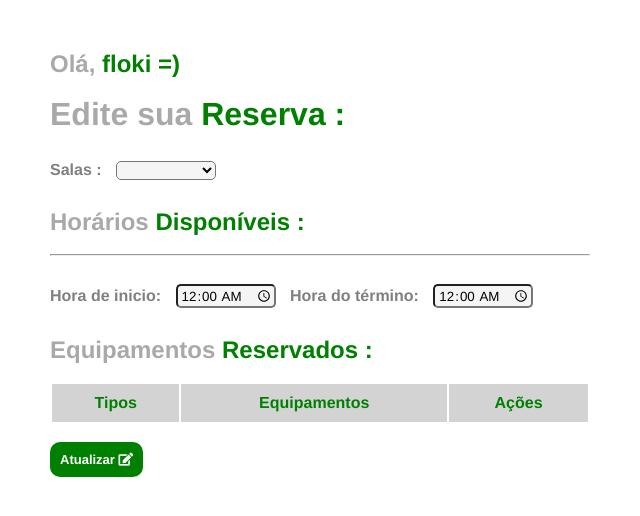
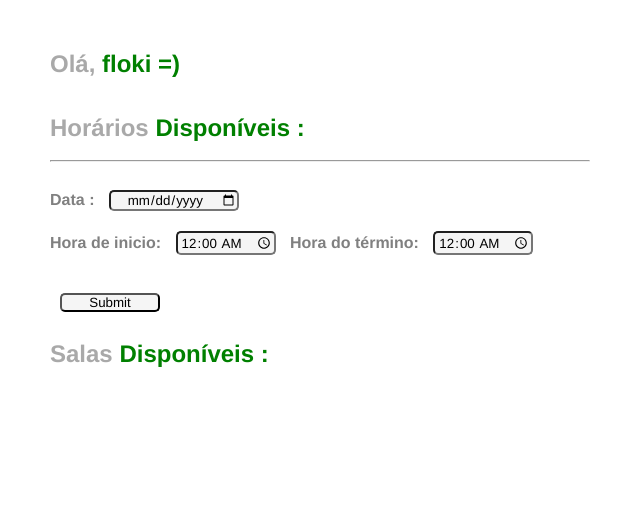
Before and after one commit to ranierivalenca/pep2-reservas, a PHP site: page / in a window 1280 px wide. Shown: the top 516 px of the page, without its empty margins (0-640 px from the left). Run offline with PHP 8.4, Linux system fonts and the light colour scheme; data that the repository does not hold is empty.

Commit message:
#14 exibição da tabela de salas via ajax e implementação do layout

```diff
--- a/index.php
+++ b/index.php
@@ -1,7 +1,4 @@
-<?php
-require_once "configs/pdoconn.php";
-
-?>
+<?php require_once "configs/pdoconn.php"  ?>
 
 <!DOCTYPE html>
 <html lang="pt-br">
@@ -10,51 +7,46 @@ require_once "configs/pdoconn.php";
 	<title>Edite sua reserva</title>
 	<link rel="stylesheet" href="edit.css">
 	<link rel="stylesheet" href="https://use.fontawesome.com/releases/v5.7.2/css/all.css" integrity="sha384-fnmOCqbTlWIlj8LyTjo7mOUStjsKC4pOpQbqyi7RrhN7udi9RwhKkMHpvLbHG9Sr" crossorigin="anonymous">
+	<script src="https://cdnjs.cloudflare.com/ajax/libs/jquery/3.3.1/jquery.min.js"></script>
 </head>
 <body>
 <!-- Div container onde todo conteúdo ficará presente	 -->
 	<div id="container">
 		<!-- Div do formulário -->
 		<div id="form-camp">
+			<form action="edit_reservas.php" method="post" id="form">
 			<h2>Olá, <span><?= $_SESSION['user']."  =)"?></span></h2><br>
-			<h1>Edite sua <span>Reserva :</span></h1><br>
-			<form action="edit_reservas.php" method="post">
-				<label for="salas">Salas :
-					<select name="salas" id="salas">
-						<?php foreach ($result as $id => $value):?>
-							<option value="<?= $id ?>"><?= $value['nome']?></option>
-						<?php endforeach; ?>
-					</select>
+				<br>
+				<h2>Horários <span>Disponíveis :</span></h2><br><hr><br>
+				<label for="1">Data :
+					<input type="date" name="date" style="width: 130px;">
+				</label><br>
+				<label for="2">Hora de inicio:
+					<!-- inputs de hora, seus values serão o retorno do banco de dados -->
+					<input type="time" name="hora-inicio" id="2" value="00:00" min="1:00" max="3:00" required="">
 				</label>
-				<br><br>
-					<h2>Horários <span>Disponíveis :</span></h2><br><hr><br>
-				<label for="1">Hora de inicio:
-					<!-- inputs de hora, seus values serão o retorno do banco de dados -->
-					<input type="time" name="hora-inicio" id="1" value="00:00" min="1:00" max="3:00" required="">
-				</label>
-				<label for="2">Hora do término:
-					<input type="time" name="hora-fim" id="2" value="00:00" required="">
+				<label for="3">Hora do término:
+					<input type="time" name="hora-fim" id="3" value="00:00" required="">
 				</label><br><br>
-				<h2>Equipamentos <span> Reservados :</span></h2><br>
+				<input type="submit"><br><br>
+				<h2>Salas <span> Disponíveis :</span></h2><br>
+			</form>
+			<div id="list-salas"></div>
 				<table id="form-table">
-					<thead>
-						<tr>
-							<th>Tipos</th>
-							<th>Equipamentos</th>
-							<th>Ações</th>
-						</tr>
-					</thead>
-					<tbody>
-						<!-- <tr>
-							<td>Projetor</td>
-							<td><input type="number" min="0" name="projetor"></td>
-							<td><a href=""><i class="fas fa-trash-alt"></i></a></td>
-						</tr> -->
-					</tbody>
-				</table>
-			<!-- <a href="#"><button>voltar</button></a>  -->
-				<br><button>Atualizar <i class="fas fa-edit"></i></button>
-			</form>
+<script>
+
+	$("#form").on('submit', function(e){
+					e.preventDefault();
+					$.ajax({
+						url: 'edit_reservas.php',
+						type: 'POST',
+						data:$(this).serialize(),
+						success: function(a){
+							$("#list-salas").html(a);
+						},
+					});
+				});
+</script>
 		</div>
 	</div>
 </body>
```
